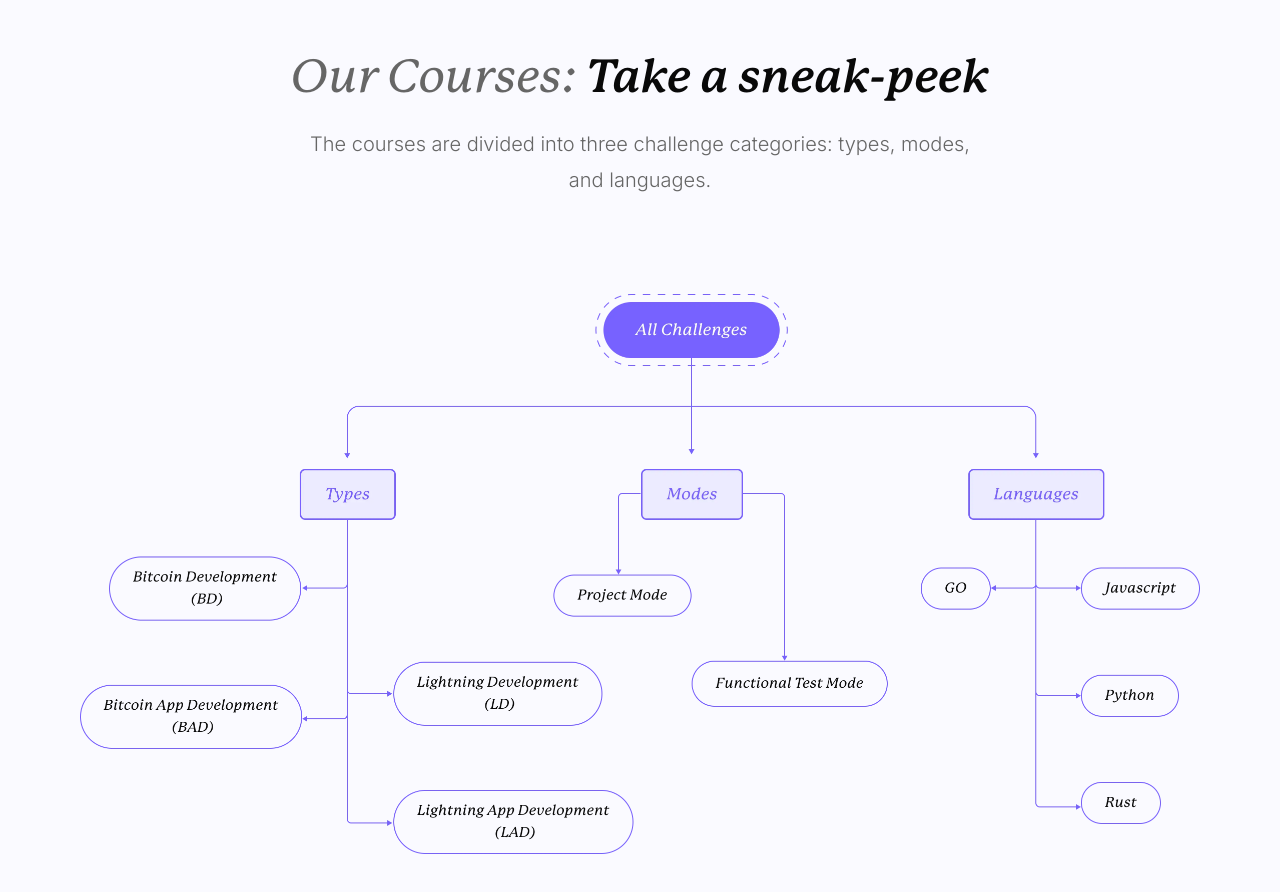
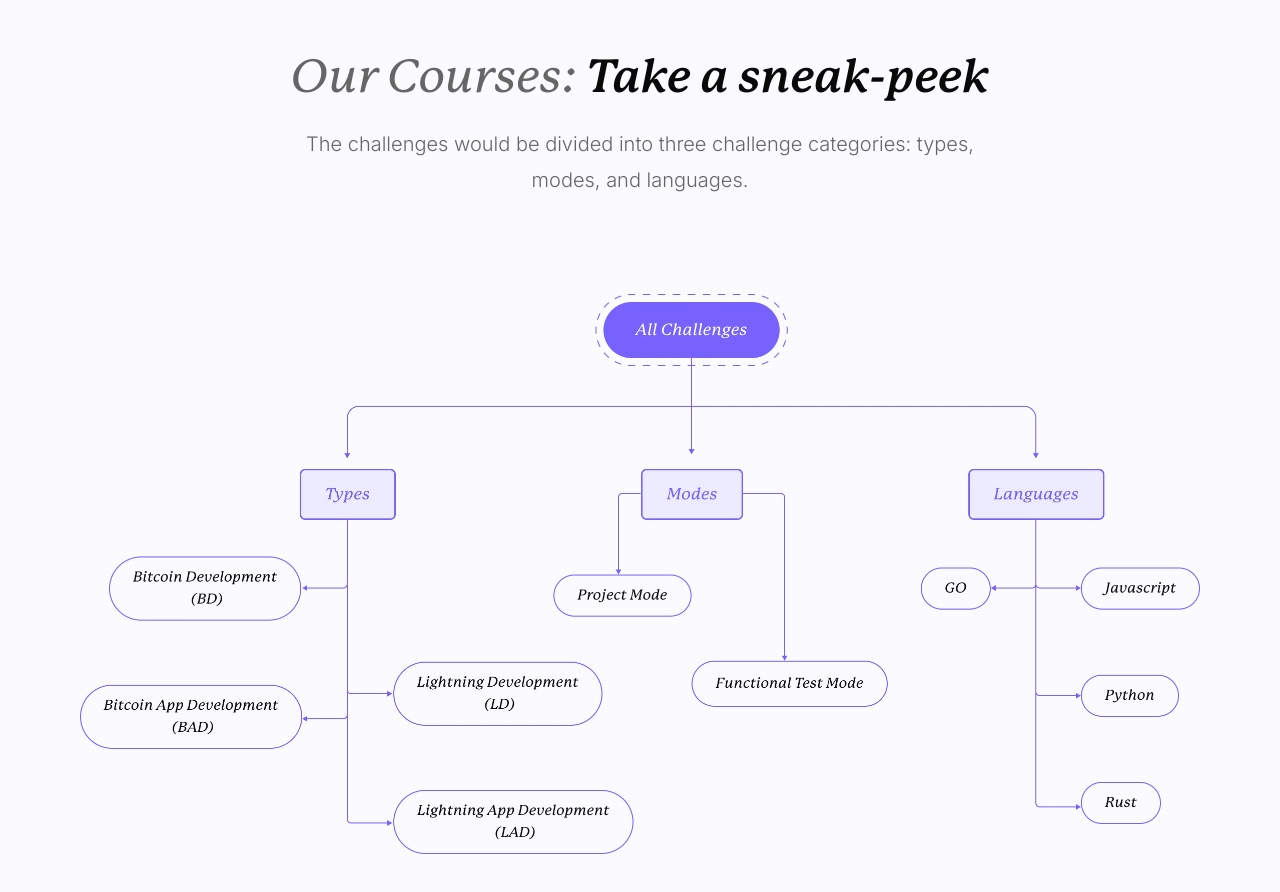
Before and after one commit to hxckr-org/hxckr-web, a Next.js app: page / in a window 1280 px wide. Shown: the part 2980-3872 px from the top of the page. Built offline with nearby package versions, Linux system fonts and the light colour scheme; no server answers.

Commit message:
chore: fixed wording in curriculum page

```diff
--- a/src/app/components/sections/landing-curriculum.tsx
+++ b/src/app/components/sections/landing-curriculum.tsx
@@ -7,8 +7,8 @@ interface CurriculumSectionProps {
 }
 
 export default function CurriculumSection({
-  title = "Our Courses: Take a sneak-peek",
-  subtitle = "The courses are divided into three challenge categories: types, modes, and languages.",
+  title = "Our Curriculum: Take a sneak-peek",
+  subtitle = "The challenges would be divided into three challenge categories: types, modes, and languages.",
   image = "/assets/images/curriculum-section-image.webp",
 }: CurriculumSectionProps) {
   return (
```
